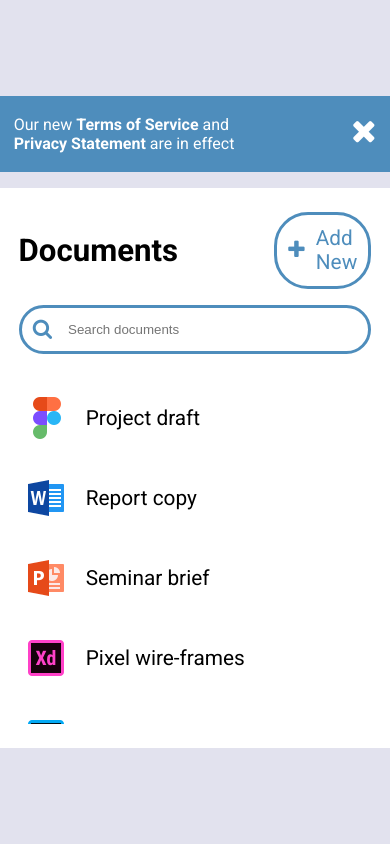
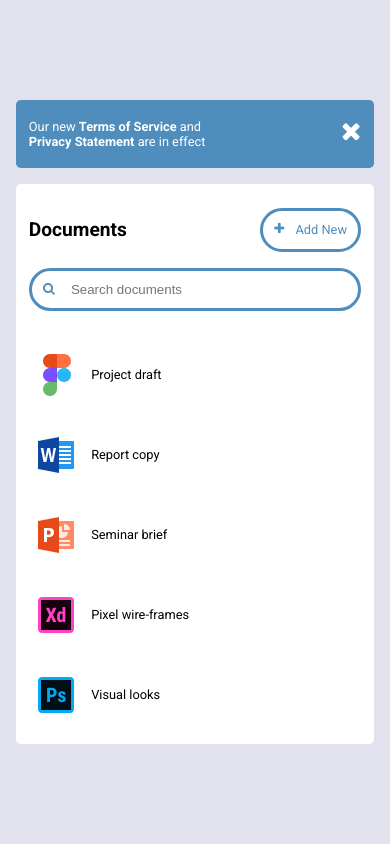
Before and after one commit to devanike/Document-App, a plain HTML site: page index.html in a window 390 px wide. Drawn offline with Linux system fonts and the light colour scheme.

Commit message:
another commit

```diff
--- a/style.css
+++ b/style.css
@@ -110,7 +110,7 @@ section {
     display: flex;
     align-items: center;
     justify-content: space-between;
-    gap: 6rem;
+    gap: 4rem;
 }
 
 .doc .add {
@@ -210,3 +210,25 @@ section {
 .list ul li:hover:before {
     transform: translateX(0);
 }
+
+/* MOBILE MEDIA QUERY */
+@media (max-width: 480px) {
+    .container {
+        width: 100%;
+        padding: 1rem;
+    }
+
+    .bottom, .top {
+        font-size: .8rem;
+        padding-left: .8rem;
+        padding-right: .8rem;
+    }
+
+    li {
+        gap: .7rem;
+    }
+
+    .doc {
+        gap: 1.5rem;
+    }
+}
```
